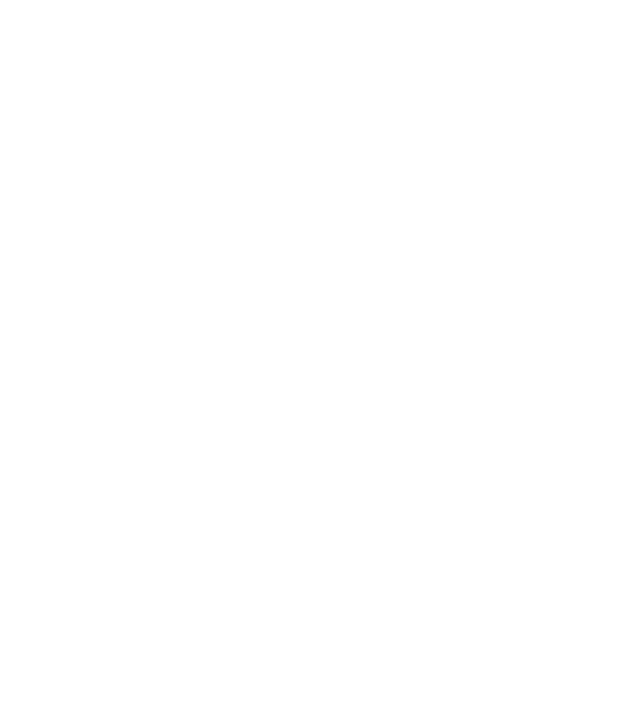
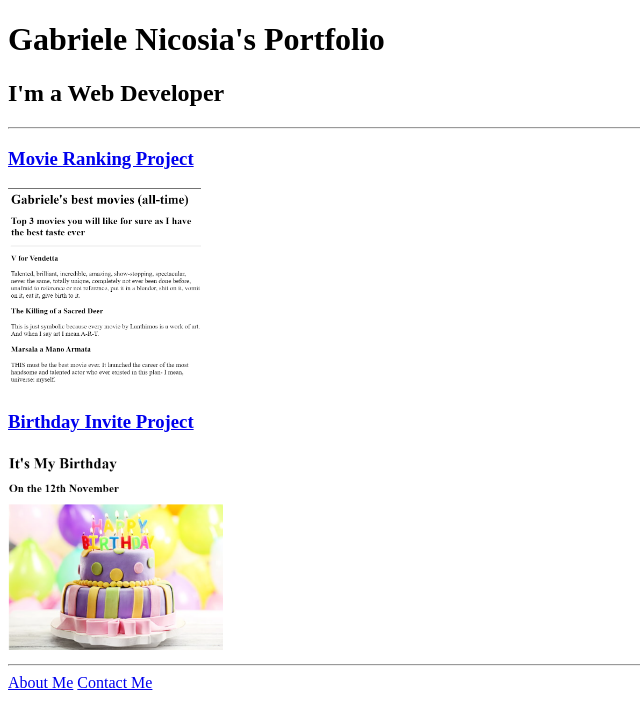
Before and after one commit to gabrinik/html-portfolio, a plain HTML site: page index.html in a window 1280 px wide. Shown: the whole page, without its empty margins (0-640 px from the left). Drawn offline with Linux system fonts and the light colour scheme.

Commit message:
Update index.html

```diff
--- a/index.html
+++ b/index.html
@@ -1,15 +1,19 @@
-<!-- TODO 1: Create the HTML Boilerplate -->
-
-<!-- TODO 2: Add Your previous projects' HTML into the public folder -->
-
-<!-- TODO 3: Take screenshots of your project previews and add the images to the images folder -->
-
-<!-- TODO 4: Add titles/subtitles etc. -->
-
-<!-- TODO 5: Add a link to the project pages -->
-
-<!-- TODO 6: Add images to show the project previews
-HINT for TODO 6: You can use the height attribute set to 200 to make the image smaller:
-https://developer.mozilla.org/en-US/docs/Web/HTML/Element/img#attr-height -->
-
-<!-- TODO 7: Add the Contact Me and About Me page links -->
+<!DOCTYPE html>
+<html lang="en">
+<head>
+    <meta charset="UTF-8">
+    <title>Gabriele's portfolio</title>
+</head>
+<body>
+    <h1>Gabriele Nicosia's Portfolio</h1>
+    <h2>I'm a Web Developer</h2>
+    <hr />
+    <h3><a href="./public/movie-ranking.html"> Movie Ranking Project</a></h3>
+    <img src="./assets/images/movie-ranking.png" alt="movie ranking project preview" height="200"/>
+    <h3><a href="./public/birthday-invite.html"> Birthday Invite Project</a></h3>
+    <img src="./assets/images/birthday-invite.png" alt="movie ranking project preview" height="200"/>
+<hr />
+<a href="./public/about.html">About Me</a>
+<a href="./public/contact.html">Contact Me</a>
+</body>
+</html>
```
